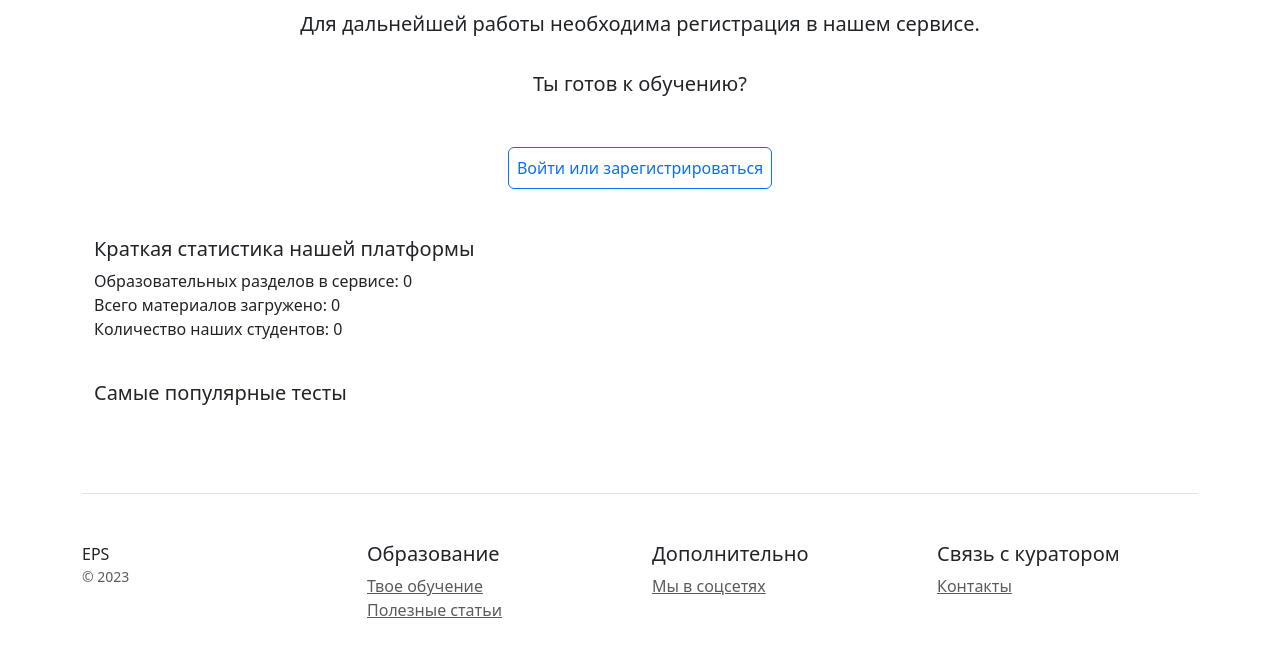
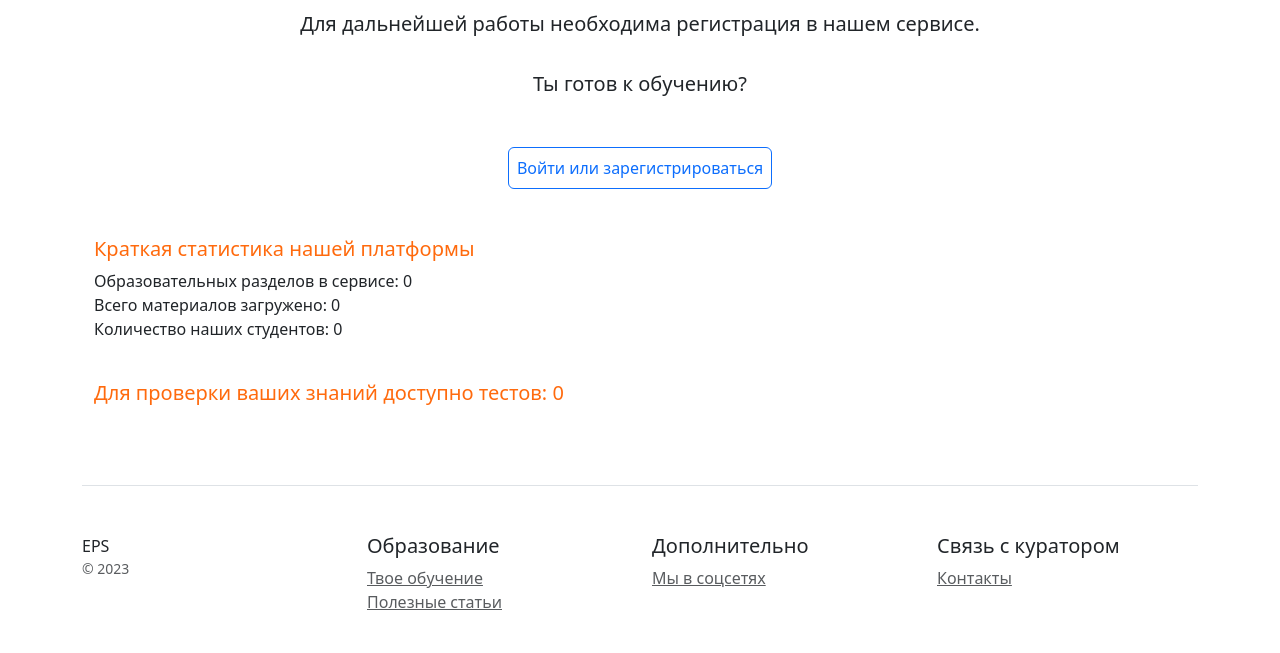
Before and after one commit to Dmitriy-Bychkov/Diplom_project, a Django app: page / in a window 1280 px wide. Shown: the part 421-1074 px from the top of the page. After the commit the page ends 1031 px from the top, so only its background shows below. Run offline with Django 4.2, Linux system fonts and the light colour scheme; data that the repository does not hold is empty; some libraries are stand-ins or nearby versions.

Commit message:
Add additional context variable for presentation total of the exams on the index.html page

```diff
--- a/education/templates/education/index.html
+++ b/education/templates/education/index.html
@@ -21,20 +21,13 @@
             </h4>
             {% endif %}
             <br><br><br>
-            <h5 align="left">Краткая статистика нашей платформы</h5>
+            <h5 align="left" style="color: #ff6a0d;">Краткая статистика нашей платформы</h5>
             <p align="left">
                 Образовательных разделов в сервисе: {{ total_sections }}<br>
                 Всего материалов загружено: {{ total_materials }}<br>
                 Количество наших студентов: {{ registered_students }}<br>
             </p><br>
-            <h5 align="left">Самые популярные тесты</h5>
-            <ul>
-                {% for blog in random_blogs %}
-                <li>
-                    <a href="{% url 'blog:blog_view' blog.pk %}">{{ blog.title }}</a>
-                </li>
-                {% endfor %}
-            </ul>
+            <h5 align="left" style="color: #ff6a0d;">Для проверки ваших знаний доступно тестов: {{ total_exams }}</h5>
         </div>
     </div>
     <br>
--- a/education/views.py
+++ b/education/views.py
@@ -1,6 +1,7 @@
 from django.contrib.auth.mixins import LoginRequiredMixin
 from django.views.generic import TemplateView, ListView, DetailView
 from education.models import Section, Material
+from exams.models import Exam
 from users.models import User
 
 
@@ -30,17 +31,9 @@ class IndexView(TemplateView):
         registered_students = User.objects.filter(is_staff=False).count()
         context['registered_students'] = registered_students
 
-        # Получение всех статей блога
-        # all_blogs = list(Blog.objects.all())
-        #
-        # if len(all_blogs) >= 3:
-        #     # Получение трёх случайных статей из блога
-        #     random_blogs = random.sample(all_blogs, 3)
-        # else:
-        #     # Если количество статей меньше 3, выводим все статьи
-        #     random_blogs = all_blogs
-        #
-        # context['random_blogs'] = random_blogs
+        # Получение количества всех загруженных тестов
+        total_exams = Exam.objects.count()
+        context['total_exams'] = total_exams
 
         return context
 
```
